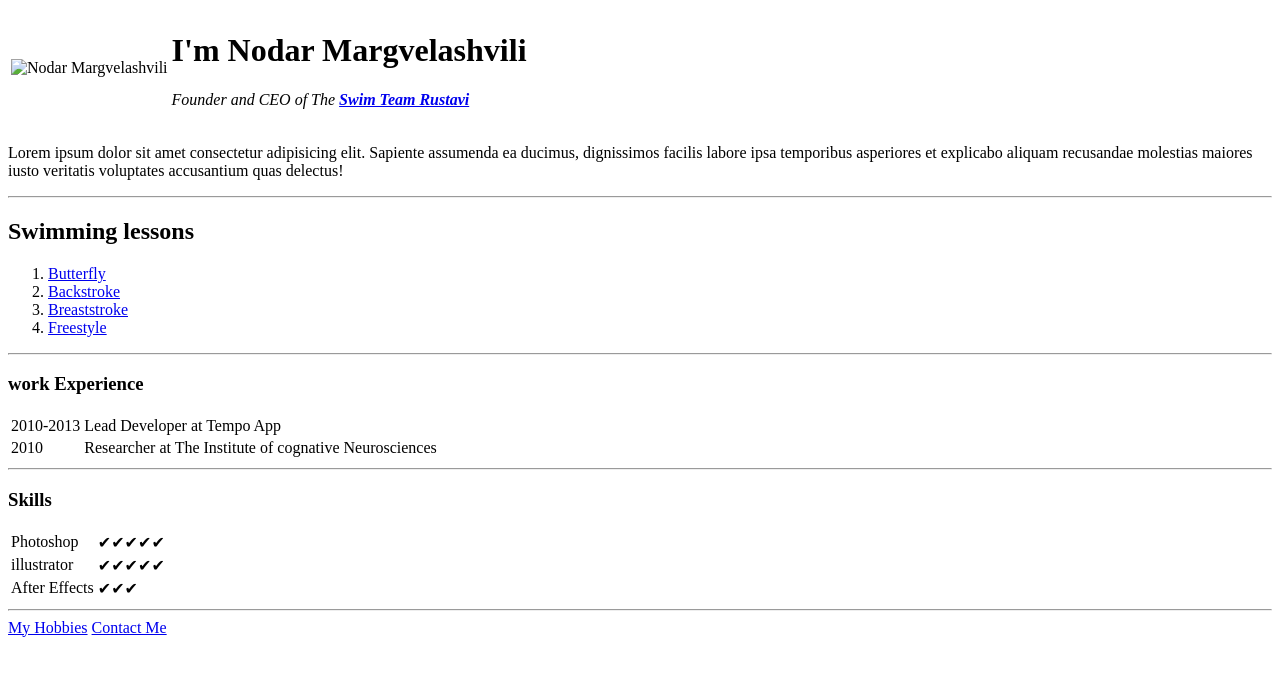
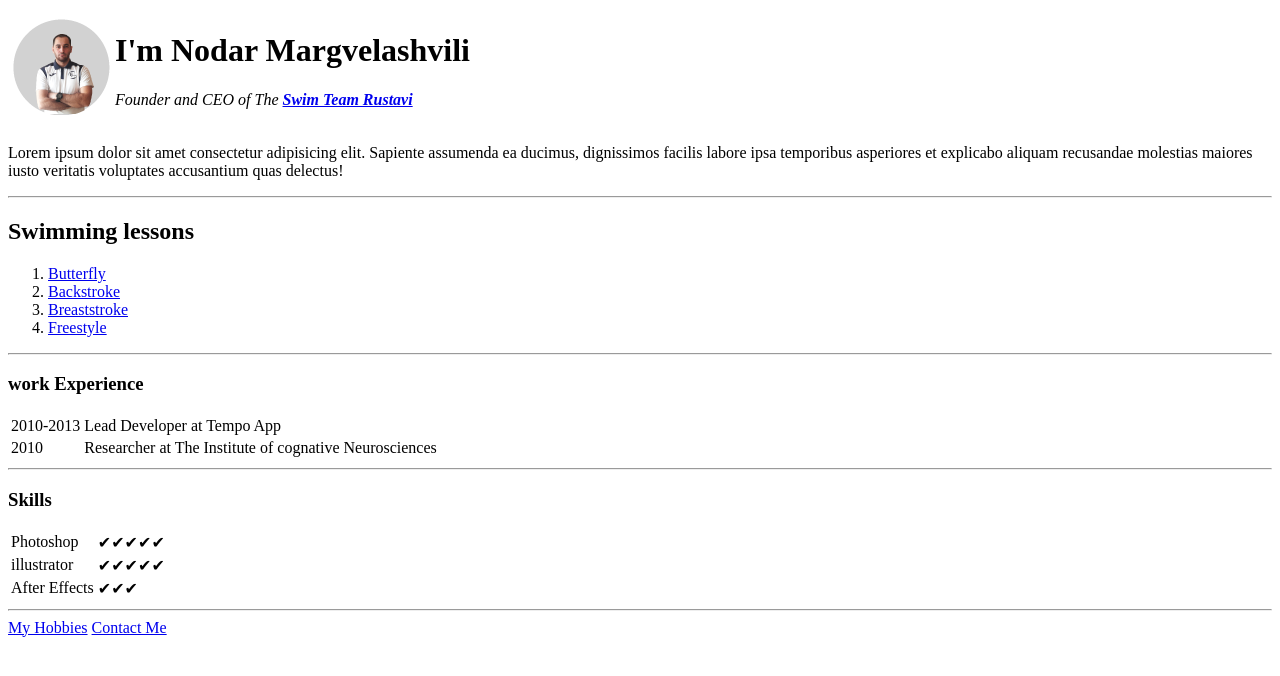
Before and after one commit to iradon19/cv, a plain HTML site: page index.html in a window 1280 px wide. Drawn offline with Linux system fonts and the light colour scheme.

Commit message:
Update index.html

```diff
--- a/index.html
+++ b/index.html
@@ -9,7 +9,7 @@
   <body>
     <table>
       <tr>
-        <td><img src="img/Nodo.png" alt="Nodar Margvelashvili" /></td>
+        <td><img src="Nodo.png" alt="Nodar Margvelashvili" /></td>
         <td>
           <h1>I'm Nodar Margvelashvili</h1>
           <p>
```
